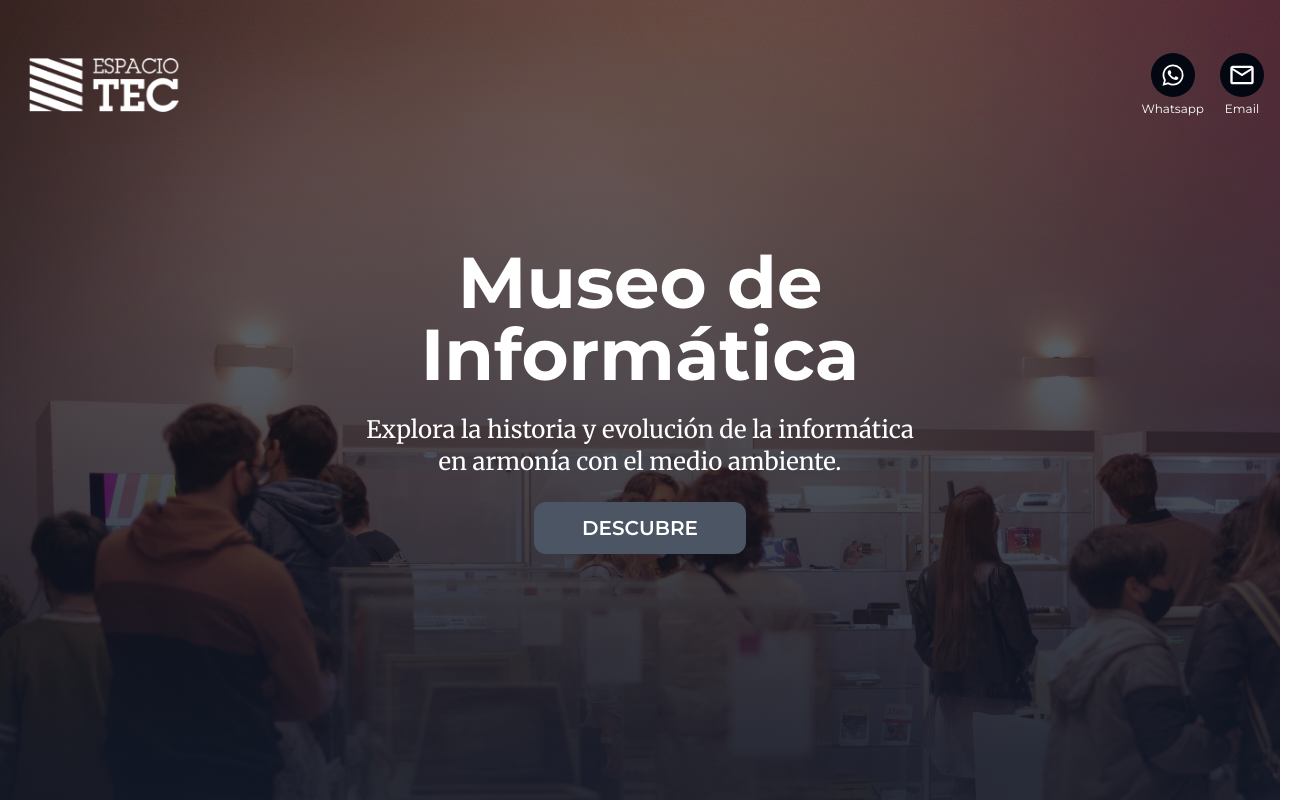
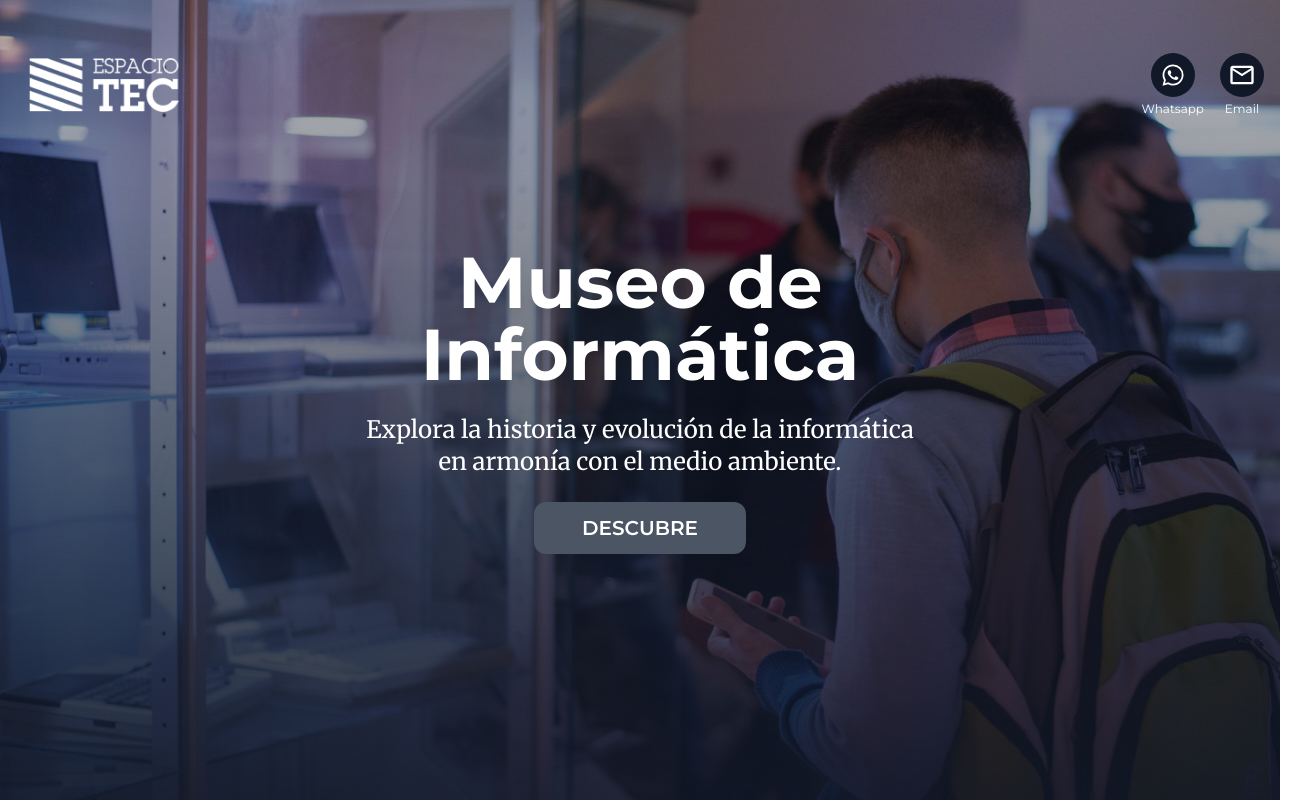
Before and after one commit to moonorongo/etec-web, a Next.js app: page / in a window 1280 px wide. Shown: the top 800 px of the page, 1305 px wide, since content can reach past the window. Built offline with nearby package versions, Linux system fonts and the light colour scheme.

Commit message:
new slider

```diff
--- a/package.json
+++ b/package.json
@@ -13,6 +13,7 @@
     "classnames": "^2.3.2",
     "eslint": "8.44.0",
     "eslint-config-next": "13.4.9",
+    "framer-motion": "^10.12.21",
     "next": "13.4.9",
     "postcss": "8.4.25",
     "react": "18.2.0",
--- a/src/app/page.js
+++ b/src/app/page.js
@@ -3,7 +3,6 @@ import Hero from "@/components/Hero";
 import SectionAbout from "@/components/SectionAbout";
 import SectionCommunity from "@/components/SectionCommunity";
 import SectionVisit from "@/components/SectionVisit";
-import SliderHero from "@/components/SliderHero";
 
 export default function Home() {
   return (
@@ -12,7 +11,6 @@ export default function Home() {
       <SectionAbout />
       <SectionVisit />
       <SectionCommunity />
-      <SliderHero />
       <Footer />
     </main>
   );
--- a/src/components/Hero.js
+++ b/src/components/Hero.js
@@ -7,16 +7,13 @@ import { BiLogoWhatsapp } from "react-icons/bi";
 import { MdOutlineMailOutline } from "react-icons/md";
 import classNames from "classnames";
 import { montserrat } from "@/app/layout";
+import SliderHero from "./SliderHero";
 
 const Hero = () => {
   return (
-    <section
-      className="bg-gray-900 min-h-screen text-white relative mb-20 w-full "
-      style={{
-        backgroundImage:
-          "linear-gradient(180deg, rgba(0, 0, 0, 0.50) 0%, rgba(17,24,39,0.90) 94.73%), url(/bg-img-01.jpg)",
-      }}
-    >
+    <section className="bg-gray-900 min-h-screen text-white relative mb-20 w-full">
+      <SliderHero />
+
       <nav className="flex justify-between container mx-auto px-4 items-center pt-12 z-10 relative">
         <Link href="#">
           <div className="w-32 md:w-44">
@@ -31,25 +28,25 @@ const Hero = () => {
         <div className="flex space-x-4">
           <CircleButton
             onClick={() => window.open("https://wa.me/+542915349178")}
-            className="bg-gray-950 p-2"
+            className="bg-gray-900 p-2"
             icon={<BiLogoWhatsapp size={28} color="white" />}
             text="Whatsapp"
             textColor="light"
           />
           <CircleButton
             onClick={() => window.open("mailto:info@espaciotec.com.ar")}
-            className="bg-gray-950 p-2"
+            className="bg-gray-900 p-2"
             icon={<MdOutlineMailOutline size={28} color="white" />}
             text="Email"
             textColor="light"
           />
         </div>
       </nav>
-      <div className="absolute inset-x-0 inset-y-0 container mx-auto px-4 min-h-screen flex flex-col items-center justify-center text-center z-0">
+      <div className="absolute inset-x-0 inset-y-0 container mx-auto px-4 min-h-screen flex flex-col items-center justify-center text-center z-10">
         <div className="space-y-6 max-w-xl">
           <h1
             className={classNames(
-              "text-3xl lg:text-7xl font-bold",
+              "text-4xl lg:text-7xl font-bold drop-shadow-xl",
               montserrat.className
             )}
           >
--- /dev/null
+++ b/src/components/SliderHero.css
@@ -0,0 +1,8 @@
+.gradient {
+  background: linear-gradient(0deg, rgba(17,24,39,0.9) 0%, rgba(17,24,39,0.3) 100%);
+}
+
+.carousel img {
+height: 100vh;
+object-fit: cover;
+}
--- a/src/components/SliderHero.js
+++ b/src/components/SliderHero.js
@@ -3,35 +3,33 @@ import React from "react";
 import "slick-carousel/slick/slick.css";
 import "slick-carousel/slick/slick-theme.css";
 import Slider from "react-slick";
+import Image from "next/image";
+import "./SliderHero.css";
 
 const SliderHero = () => {
   const settings = {
-    dots: true,
+    dots: false,
     infinite: true,
-    speed: 500,
+    speed: 800,
+    autoplay: true,
+    autoplaySpeed: 5000,
     slidesToShow: 1,
     slidesToScroll: 1,
+    draggeable: false,
+    adaptiveHeight: true,
   };
   return (
-    <div>
-      <Slider {...settings}>
+    <div className="absolute inset-0 overflow-hidden z-0">
+      <div className="gradient absolute z-10 w-full h-full"></div>
+      <Slider {...settings} className="carousel relative">
         <div>
-          <h3>1</h3>
+          <Image src="/bg-img-01.jpg" alt="" width={1920} height={500} />
         </div>
         <div>
-          <h3>2</h3>
+          <Image src="/bg-img-02.jpg" alt="" width={1920} height={500} />
         </div>
         <div>
-          <h3>3</h3>
-        </div>
-        <div>
-          <h3>4</h3>
-        </div>
-        <div>
-          <h3>5</h3>
-        </div>
-        <div>
-          <h3>6</h3>
+          <Image src="/bg-img-03.jpg" alt="" width={1920} height={1080} />
         </div>
       </Slider>
     </div>
```
Also changed, not shown: src/app/globals.css (line endings or trailing spaces), 1 other file (tests, documents, lock files or other folders).
